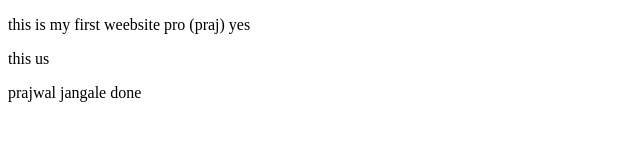
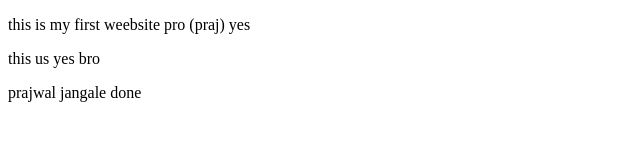
Before and after one commit to PrajwalTech-45/Math-_Website-, a plain HTML site: page index.html in a window 1280 px wide. Shown: the full height of the page, 0-640 px from the left. Drawn offline with Linux system fonts and the light colour scheme.

Commit message:
this is my new project

```diff
--- a/index.html
+++ b/index.html
@@ -7,7 +7,7 @@
 </head>
 <body>
     <p>this is my first weebsite pro (praj) yes</p>
-    <p>this us</p>
+    <p>this us yes bro</p>
 
      <p>prajwal jangale  done </p>
 
```
